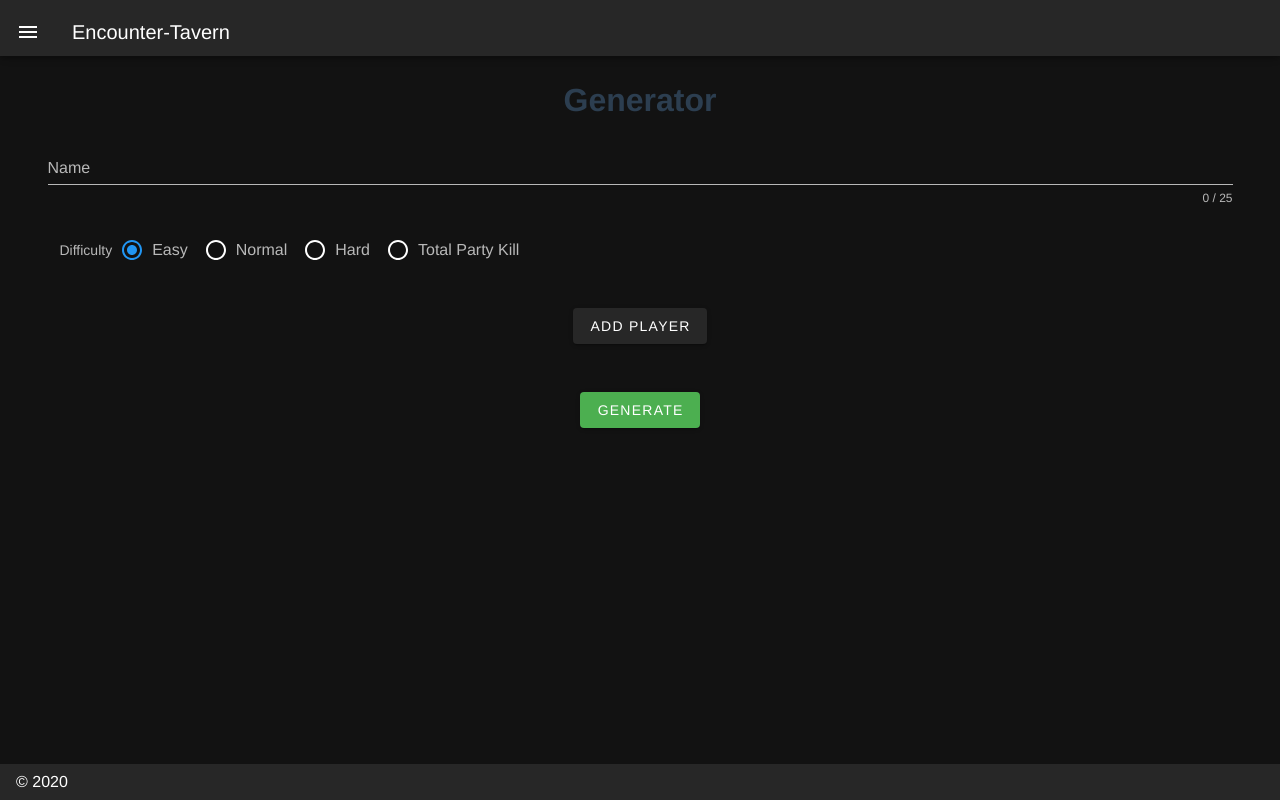
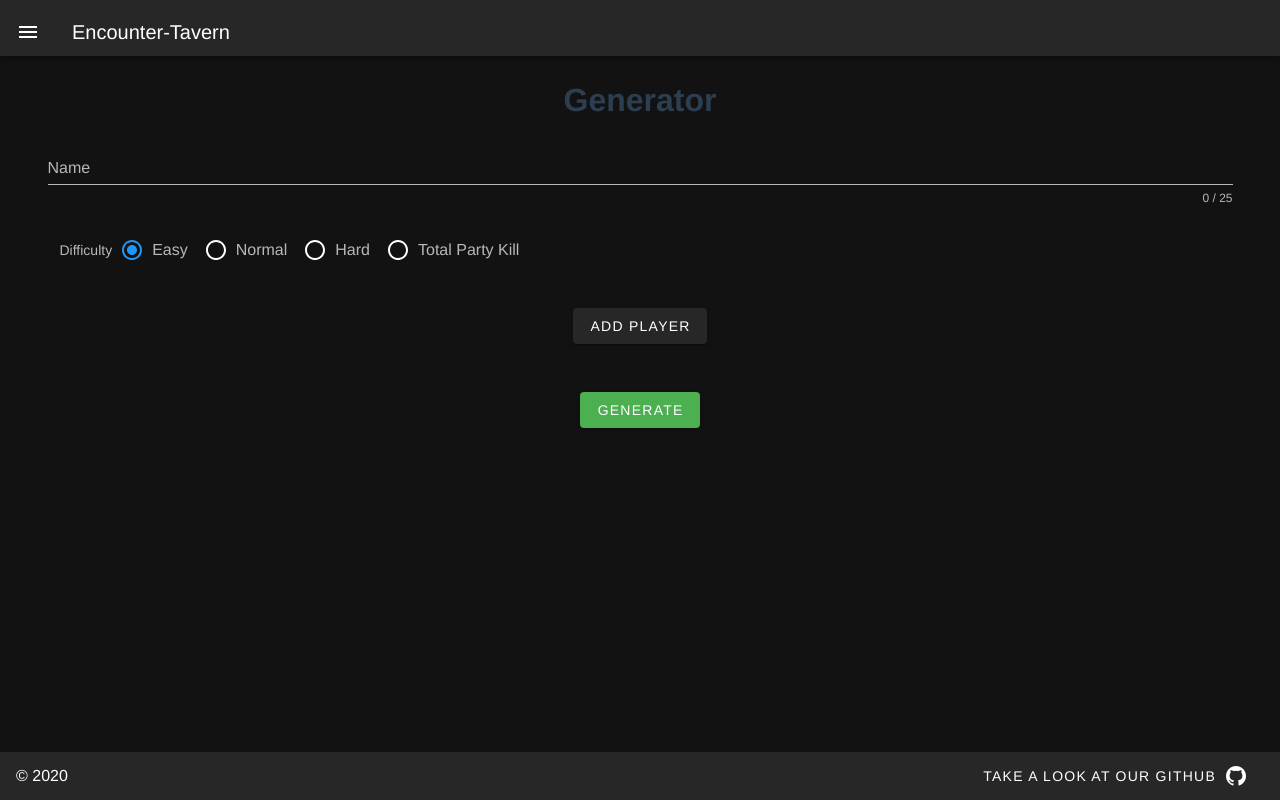
Before and after one commit to Encounter-Tavern/encounter-frontend, a Vue app: page /#/generator in a window 1280 px wide. Built offline with nearby package versions, Linux system fonts and the light colour scheme.

Commit message:
Added link to github

```diff
--- a/src/App.vue
+++ b/src/App.vue
@@ -46,13 +46,17 @@
       </v-main>
       <v-footer app>
         <span>&copy; {{ new Date().getFullYear() }}</span>
+        <v-spacer />
+        <v-btn href="https://github.com/Encounter-Tavern" target="_blank" text>
+          <span class="mr-2">Take a look at our GitHub</span>
+          <v-icon>mdi-github</v-icon>
+        </v-btn>
       </v-footer>
     </v-app>
   </div>
 </template>
 
 <script>
-
 export default {
   data() {
     return {
```
